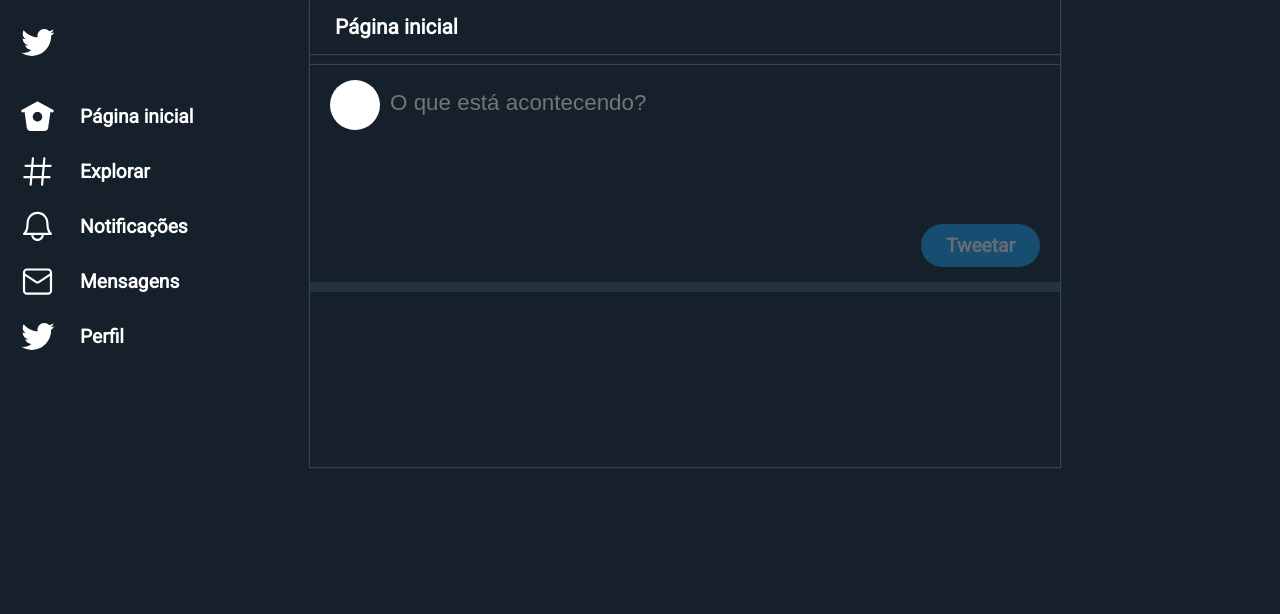
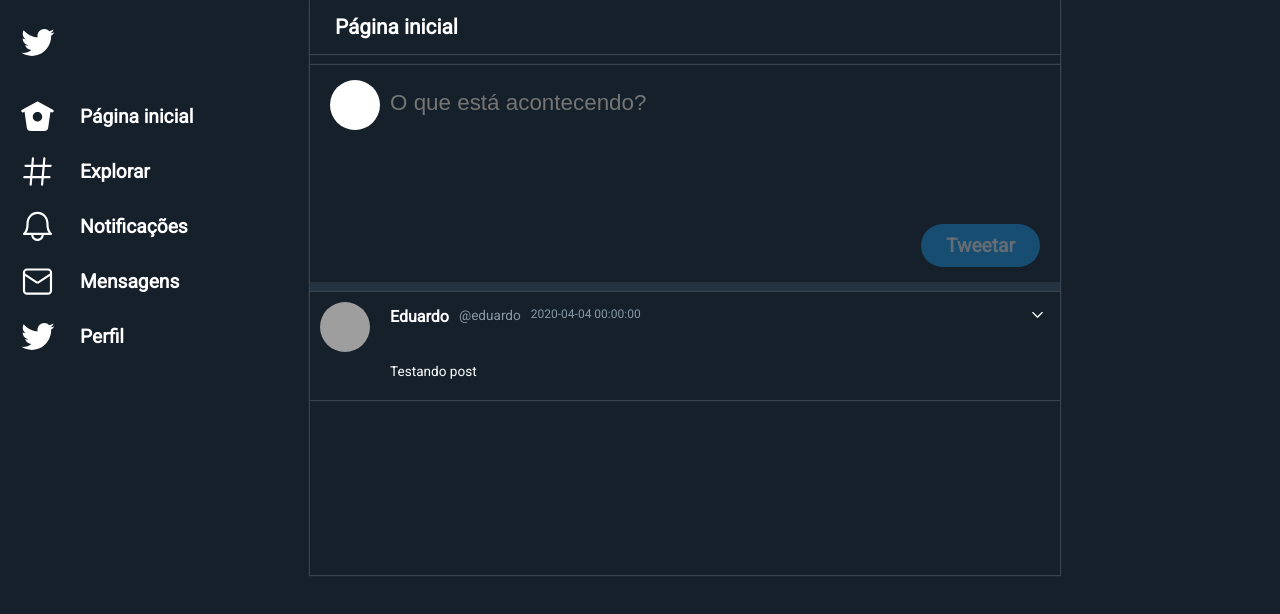
Before and after one commit to eduardoaraya/Twitter-React, a React (Create React App) app: page / in a window 1280 px wide. Shown: the top 614 px of the page. Built offline with nearby package versions, Linux system fonts and the light colour scheme; grey boxes are pictures that could not be loaded.

Commit message:
inset reducers and actions

```diff
--- a/package.json
+++ b/package.json
@@ -8,6 +8,7 @@
     "@testing-library/user-event": "^7.1.2",
     "react": "^16.13.1",
     "react-dom": "^16.13.1",
+    "react-redux": "^7.2.0",
     "react-scripts": "3.4.1",
     "redux": "^4.0.5"
   },
--- a/src/app/App.js
+++ b/src/app/App.js
@@ -1,13 +1,18 @@
 import React from 'react';
+import { Provider } from 'react-redux';
+
 import './App.css';
 
 import Home from '../pages/home';
+import store from '../store';
 
 function App() {
   return (
-    <div className="App">
+    <Provider store={store}>
+      <div className="App">
         <Home></Home>
-    </div>
+      </div>
+    </Provider>
   );
 }
 
--- a/src/components/PostText/PostText.js
+++ b/src/components/PostText/PostText.js
@@ -1,22 +1,33 @@
-import React, { useRef, useEffect } from 'react'
-
+import React, { useRef } from 'react'
+import { connect } from 'react-redux';
 import './style.css';
 
-export default function PostText() {
+const PostText = ({ dispatch }) => {
 
   const tweetText = useRef(null);
 
   const tweetar = () => {
-    console.log(tweetText.current.value);
+    dispatch({
+      type: 'ADD_POST',
+      post: {
+        _id: Math.random() * 100,
+        timestamp: new Date().getUTCFullYear(),
+        user_id: 1,
+        user_name: 'Eduardo',
+        user_nickname: '@eduardo',
+        picture_url: '',
+        post_text: tweetText.current.value
+      }
+    })
   }
 
   return (
     <div className="post  border-highlight">
       <div className="post-area">
-          <figure className="avatar"></figure>
-          <div className="post-text">
-            <textarea className="post-input" ref={tweetText} placeholder="O que está acontecendo?"></textarea>
-          </div>
+        <figure className="avatar"></figure>
+        <div className="post-text">
+          <textarea className="post-input" ref={tweetText} placeholder="O que está acontecendo?"></textarea>
+        </div>
       </div>
       <div className="post-options">
         <button className="btn btn-primary" onClick={tweetar}>Tweetar</button>
@@ -24,3 +35,6 @@
     </div>
   )
 }
+
+
+export default connect()(PostText);
--- a/src/components/post-list/PostList.js
+++ b/src/components/post-list/PostList.js
@@ -1,12 +1,18 @@
-import React from 'react'
-
+import React from 'react';
+import { connect } from 'react-redux';
 import Post from '../post/Post';
 import './style.css';
 
-export default function PostList() {
+const PostList = ({posts}) => {
   return (
     <div className="post-list">
-
+        { posts.map( post => <Post key={post._id} post={post}/> )}
     </div>
   )
 }
+
+export default connect(
+  state => ({
+    posts:state.posts
+  })
+)(PostList);
--- a/src/components/post/Post.js
+++ b/src/components/post/Post.js
@@ -2,15 +2,17 @@
 
 import './style.css';
 
-export default function Post() {
+export default function Post({post}) {
   return (
     <div className="post-item border-highlight">
-      <figure className="post-avatar"></figure>
+      <figure className="post-avatar" style={{
+        backgroundImage: post.picture_url ? `url(${post.picture_url})` : `url(https://encrypted-tbn0.gstatic.com/images?q=tbn%3AANd9GcQ85ZvDEOb9-18hUBBlBRvl84QKhE9Z2oMULrNeVVslY5XWUN1n&usqp=CAU)`
+      }}></figure>
       <header className="post-header">
         <div className="post-info">
-          <span className="name">Name</span>
-          <span className="nickname">@nickname</span>
-          <span className="time">7 min</span>
+        <span className="name">{post.user_name}</span>
+        <span className="nickname">{post.user_nickname}</span>
+        <span className="time">{post.timestamp}</span>
         </div>
         <div className="post-more">
           <div className="icon">
@@ -19,9 +21,7 @@
         </div>
       </header>
       <div className="post-content">
-        <span>
-          Lorem Ipsum is simply dummy text of the printing and typesetting industry. Lorem Ipsum has been the industry's standard dummy text ever since the 1500s, when an unknown printer took a galley of type and scrambled it to make a type specimen book. It has survived not only five centuries, but also the leap into electronic typesetting, remaining essentially unchanged. It was popularised in the 1960s with the release of Letraset sheets containing Lorem Ipsum passages, and more recently with desktop publishing software like Aldus PageMaker including versions of Lorem Ipsum.
-        </span>
+        <span>{post.post_text}</span>
       </div>
     </div>
   )
--- a/src/components/post/style.css
+++ b/src/components/post/style.css
@@ -4,6 +4,7 @@
   display: grid;
   grid-template-areas: 'avatar header header'
                         '. post post';
+  grid-template-columns: 50px 1fr 1fr;
 }
 
 .post-avatar{
@@ -12,6 +13,7 @@
   background: #FFF;
   grid-area: avatar;
   border-radius: 50%;
+  background-size: contain;
 }
 
 .post-header{
--- /dev/null
+++ b/src/store/index.js
@@ -0,0 +1,7 @@
+import { createStore } from 'redux';
+import rootReducers from './modules/rootReducers';
+
+
+const store = createStore(rootReducers);
+
+export default store;
--- /dev/null
+++ b/src/store/modules/posts/reducer.js
@@ -0,0 +1,21 @@
+
+const example = [
+    {
+        _id:1,
+        timestamp:'2020-04-04 00:00:00',
+        user_id:1,
+        user_name:'Eduardo',
+        user_nickname:'@eduardo',
+        picture_url:'',
+        post_text:'Testando post'
+    }
+]
+
+export default function posts(state = example ,action){
+   switch(action.type){
+        case 'ADD_POST':
+            return [action.post,...state];
+        default:
+            return state;
+   }
+}
--- /dev/null
+++ b/src/store/modules/rootReducers.js
@@ -0,0 +1,7 @@
+import {combineReducers} from 'redux';
+
+import posts from './posts/reducer';
+
+export default combineReducers({
+    posts
+});
```
Also changed, not shown: 1 other file (tests, documents, lock files or other folders).
